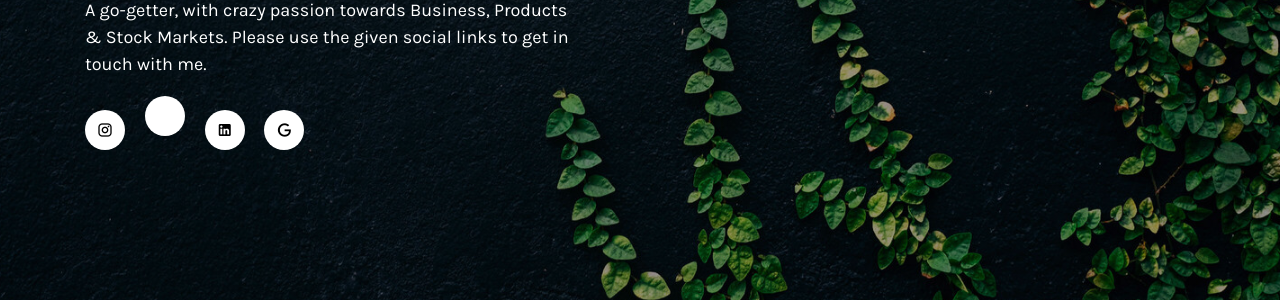
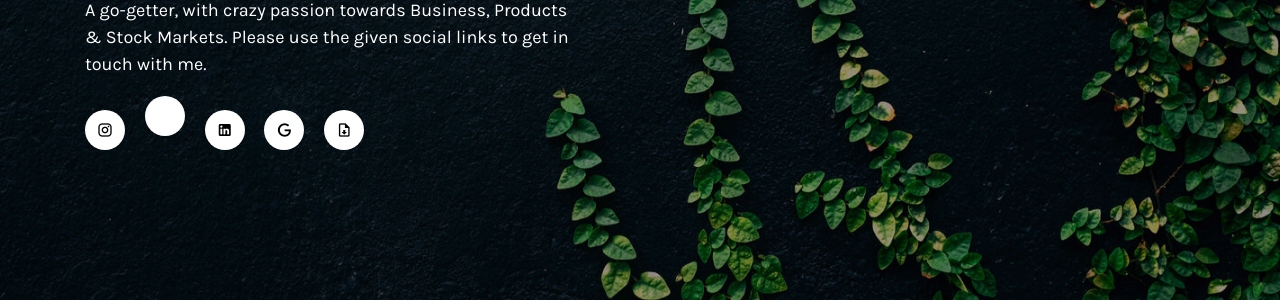
Before and after one commit to ajaidanial/ajaidanial.github.io, a Jekyll site: the page built from index.html, in a window 1280 px wide. Shown: the part 428-728 px from the top of the page. Built offline with Jekyll 4.4.1, drawn with Linux system fonts in a browser that asks for light colours; nearby versions of some CDN libraries.

Commit message:
added resume

```diff
--- a/index.html
+++ b/index.html
@@ -23,6 +23,9 @@ layout: default
 			<a href="mailto:{{ site.email }}" class="social-link">
 				<i class="mdi mdi-google"></i>
 			</a>
+			<a href="/assets/Ajai-Danial-Resume.pdf" class="social-link">
+				<i class="mdi mdi-file-download-outline"></i>
+			</a>
 		</nav>
 	</div>
 </main>
```
Also changed, not shown: 1 other file.
